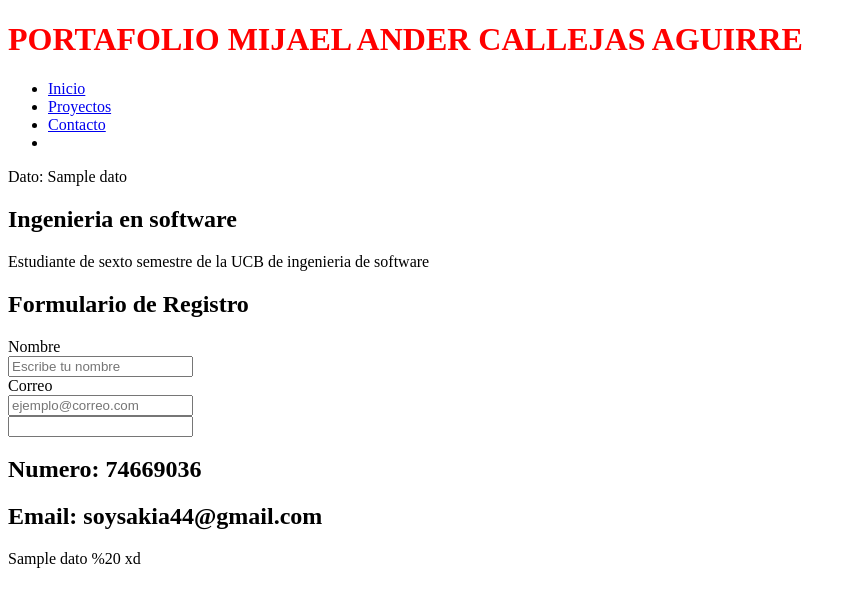
After one commit to Soysakiaytuno/Work-AppWeb-UCB-2026, a Flask app: template config/portafolio/templates/proyecto/inicio.html in a window 1280 px wide. The commit adds this page. Shown: the top 607 px of the page, without its empty margins (0-857 px from the left). Run offline with Flask 3, Linux system fonts and the light colour scheme; the template is opened without the code that fills it: most values are stand-ins (such as "Sample title", 1, 10 or a date in 2020); form fields are guessed from the names that the template uses; parts of the project's set-up code (start-up, migrations or seed data) failed here and were passed over.

Commit message:
configuracion base portafolio

```diff
--- a/config/portafolio/templates/layout.html
+++ b/config/portafolio/templates/layout.html
@@ -1,11 +1,13 @@
 <!DOCTYPE html>
 <html lang="en">
+
 <head>
     <meta charset="UTF-8">
     <meta name="viewport" content="width=device-width, initial-scale=1.0">
     <title>Portafolio</title>
     <link rel="stylesheet" href="{{ url_for('static', filename='index.css') }}">
 </head>
+
 <body>
     <header class="mi-header">
         <h1>PORTAFOLIO MIJAEL ANDER CALLEJAS AGUIRRE</h1>
@@ -14,6 +16,7 @@
                 <li><a href="inicio">Inicio</a></li>
                 <li><a href="proyectos">Proyectos</a></li>
                 <li><a href="contacto">Contacto</a></li>
+                <li><a href="formulario" Formulario></a></li>
             </ul>
         </nav>
     </header>
@@ -42,4 +45,5 @@
         </div>
     </footer>
 </body>
+
 </html>
--- /dev/null
+++ b/config/portafolio/templates/proyecto/inicio.html
@@ -0,0 +1,35 @@
+{% extends 'layout.html' %}
+
+{%block tituloP %} Proyectos {% endblock %}
+
+{% block contenidoP %}
+<h2>Formulario de Registro</h2>
+
+<form method="POST" action="">
+    <div class="form-group">
+        {{ form.nombre.label }} <br>
+        {{ form.nombre(placeholder="Escribe tu nombre") }}
+        {% if form.nombre.errors %}
+        {% for error in form.nombre.errors %}
+        <span class="error-message">{{ error }}</span>
+        {% endfor %}
+        {% endif %}
+    </div>
+
+    {# 3. Campo Correo #}
+    <div class="form-group">
+        {{ form.correo.label }} <br>
+        {{ form.correo(placeholder="ejemplo@correo.com") }}
+        {% if form.correo.errors %}
+        {% for error in form.correo.errors %}
+        <span class="error-message">{{ error }}</span>
+        {% endfor %}
+        {% endif %}
+    </div>
+
+    <div class="form-group">
+        {{ form.enviar() }}
+    </div>
+</form>
+
+{% endblock %}
```
Lines whose indentation alone changed are shown as unchanged.
